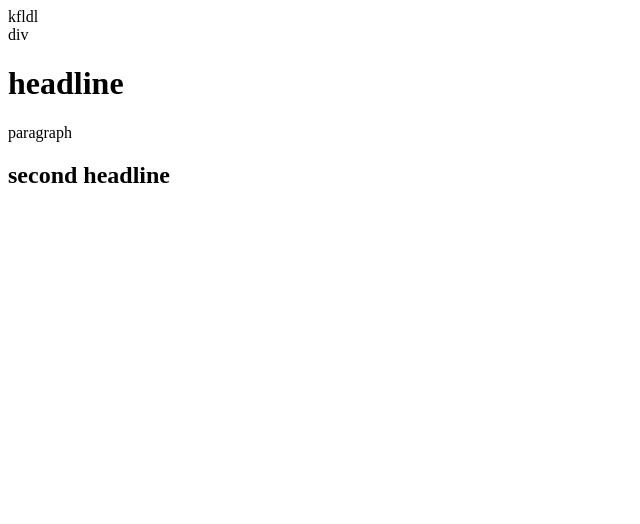
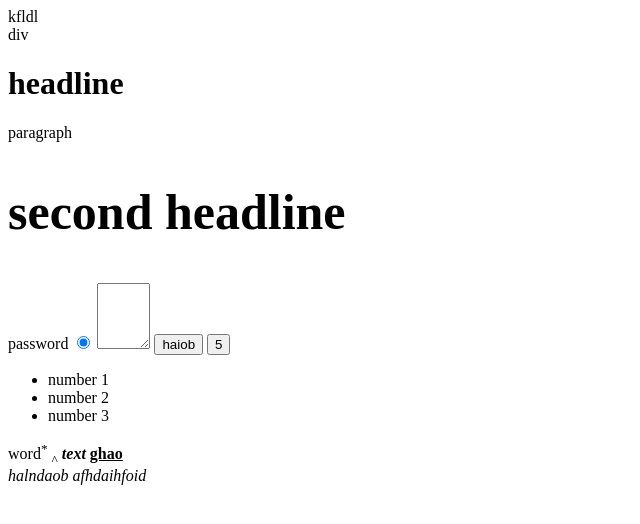
Before and after one commit to samanthajk/FirstTest, a plain HTML site: page index.html in a window 1280 px wide. Shown: the whole page, without its empty margins (0-640 px from the left). Drawn offline with Linux system fonts and the light colour scheme.

Commit message:
small bio page

```diff
--- a/index.html
+++ b/index.html
@@ -12,6 +12,25 @@
     </div>
     <h1>headline</h1>
     <p>paragraph</p>
-    <h2>second headline</h2>
+    <h2 style="font-size: 50px;">second headline</h2>
+
+
+    <label for="pass">password</label>
+    <input type="radio" id="pass" value="" checked >
+    <textarea rows="4" cols="4"></textarea>
+    <button type="">haiob</button>
+    <input type="button" value="5">
+    <!--comment-->
+    <ul>
+        <li>number 1</li>
+        <li>number 2</li>
+        <li>number 3</li>
+    </ul>
+    word<sup>*</sup> <sub>^</sub>
+    <strong> <em>text</em></strong> <b> <u> ghao</u></b>
+    <div>
+        <em>halndaob</em>
+        <i>afhdaihfoid</i>
+    </div>
 </body>
 </html>
```
Also changed, not shown: bio.html (added, +15 -0 lines).
